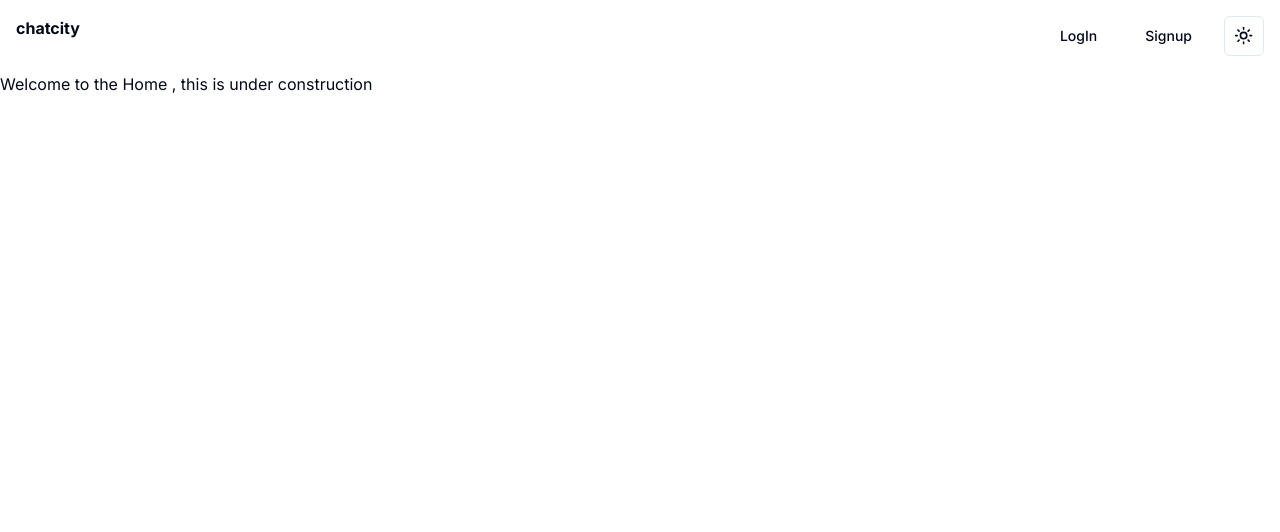
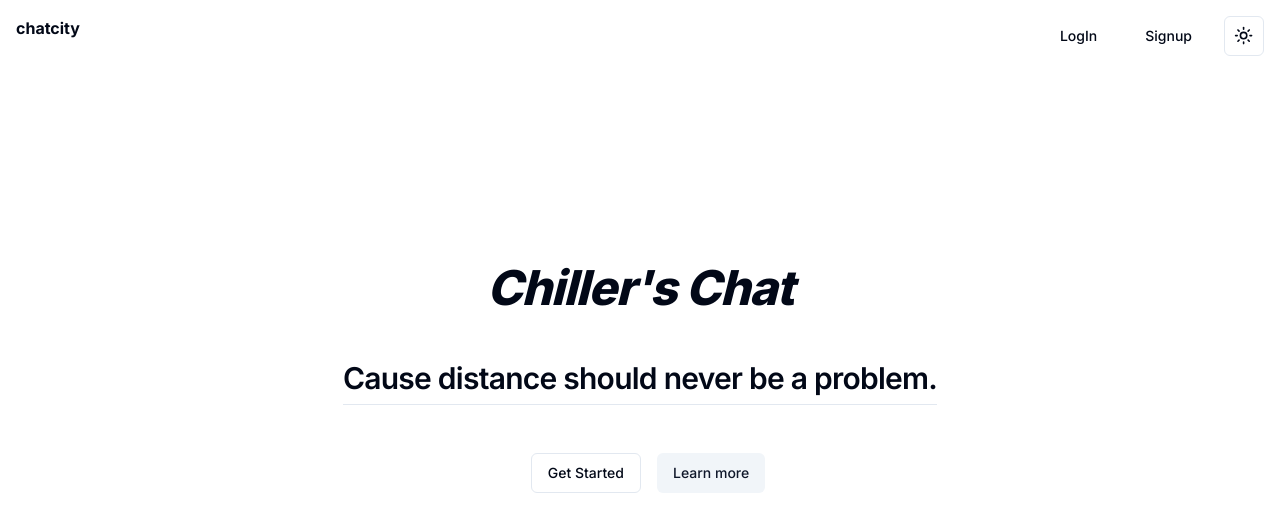
Before and after one commit to LaPulgaaa/chatapp, a Next.js app: page / in a window 1280 px wide. Shown: the top 532 px of the page. Built offline with nearby package versions, Linux system fonts and the light colour scheme.

Commit message:
home: Redesign home page UI.

```diff
--- a/app/page.tsx
+++ b/app/page.tsx
@@ -1,8 +1,32 @@
 "use client"
 
+import { Button } from "@/components/ui/button";
+import { ArrowRightCircleIcon } from "lucide-react";
+import { useRouter } from "next/navigation";
 export default function Home() {
+  const router=useRouter()
 
   return (
-    <div>Welcome to the Home , this is under construction</div>
+    <div className="grid justify-items-center m-48">
+      <h1 className="italic scroll-m-20 text-4xl font-extrabold tracking-tight lg:text-5xl">
+        Chiller's Chat
+      </h1>
+      <h2 className="scroll-m-20 border-b pb-2 m-12 text-3xl font-semibold tracking-tight first:mt-0">
+        Cause distance should never be a problem.
+      </h2>
+      <div className="flex px-4">
+      <Button variant={"outline"} className="mx-4"
+      onClick={()=>{
+        router.push("/signup")
+      }}
+      >
+        Get Started
+        <ArrowRightCircleIcon className="hidden ml-2 hover:visible"/>
+      </Button>
+      <Button variant={"secondary"}>
+        Learn more
+      </Button>
+      </div>
+    </div>
   );
 }
```
